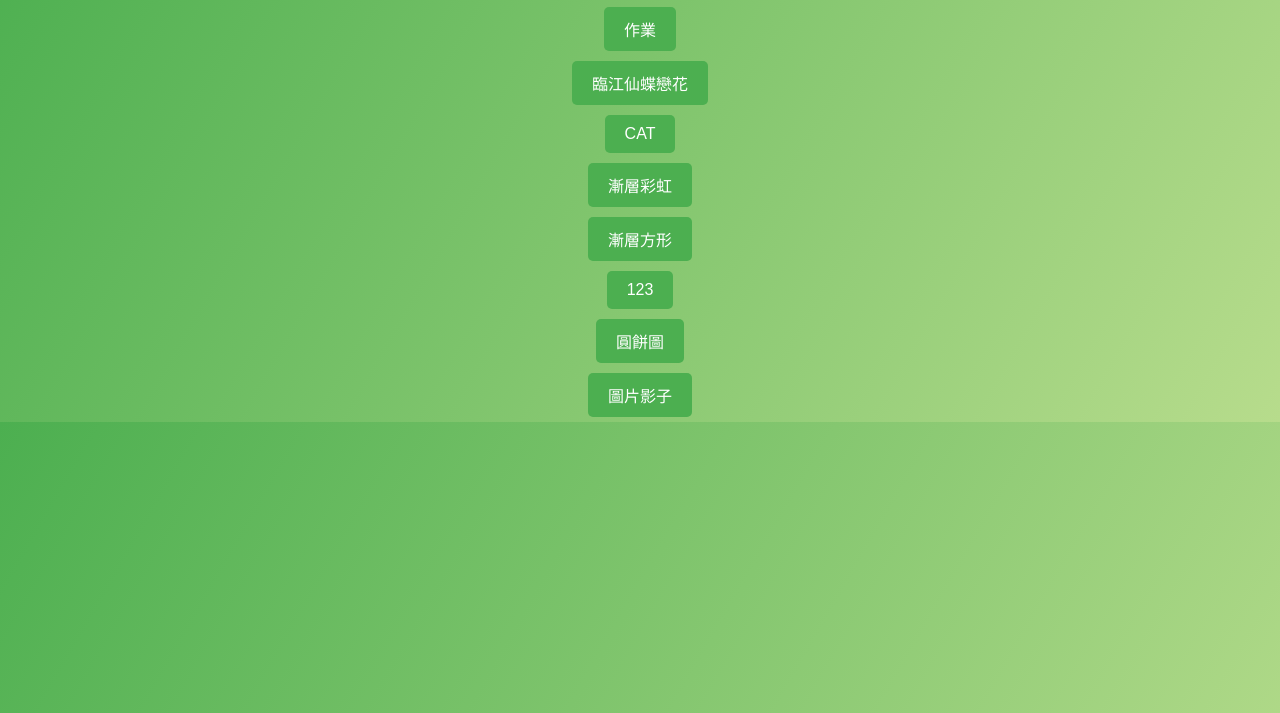
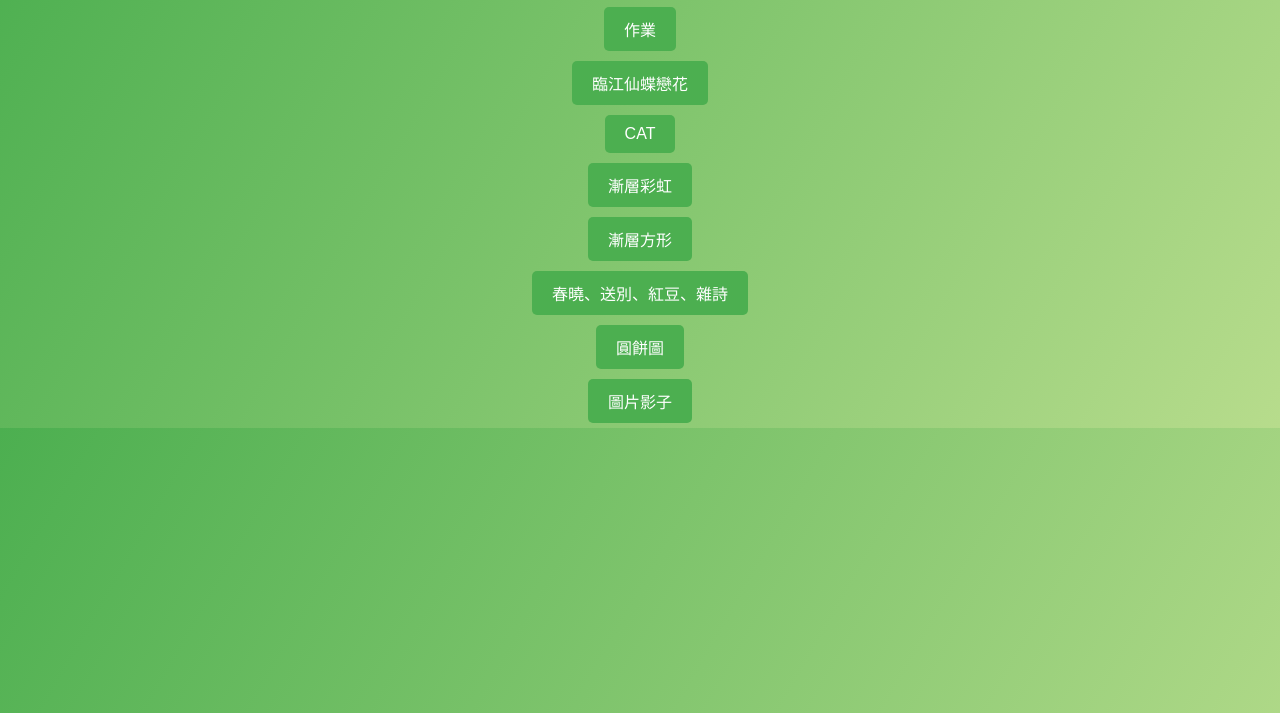
Before and after one commit to katherXc/css3, a plain HTML site: page index.html in a window 1280 px wide. Shown: the part 87-800 px from the top of the page. Drawn offline with Linux system fonts and the light colour scheme.

Commit message:
Update index.html

```diff
--- a/index.html
+++ b/index.html
@@ -34,7 +34,7 @@
     <a href="bgrepeat2.html"><button>CAT</button></a><br>
     <a href="linear2.html"><button>漸層彩虹</button></a><br>
     <a href="radial-grad.html"><button>漸層方形</button></a><br>
-    <a href="rad-gradient3.html"><button>123</button></a><br>
+    <a href="rad-gradient3.html"><button>春曉、送別、紅豆、雜詩</button></a><br>
     <a href="radial-grad2.html"><button>圓餅圖</button></a><br>
     <a href="fliter1.html"><button>圖片影子</button></a><br>
 </body>
```
